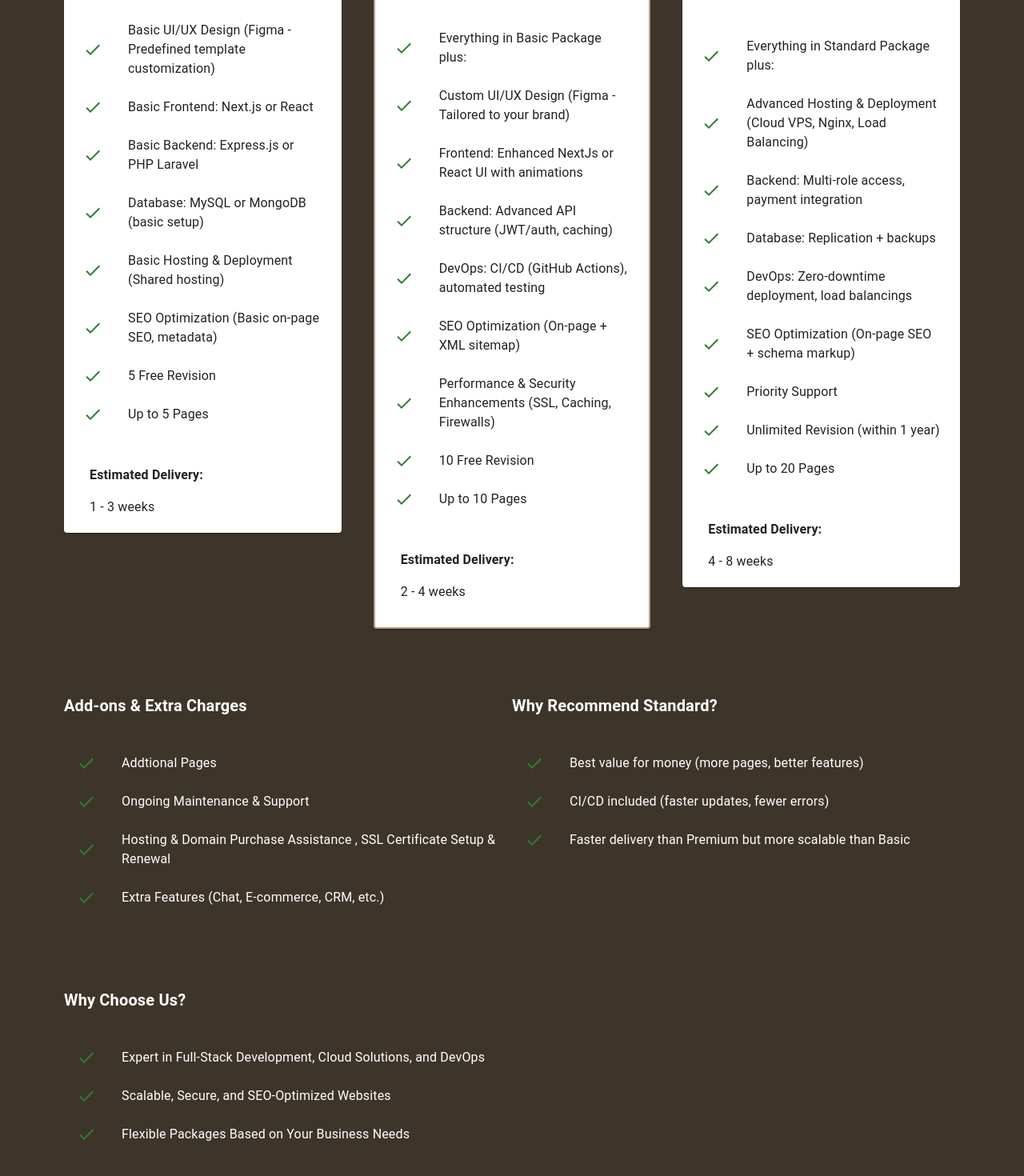
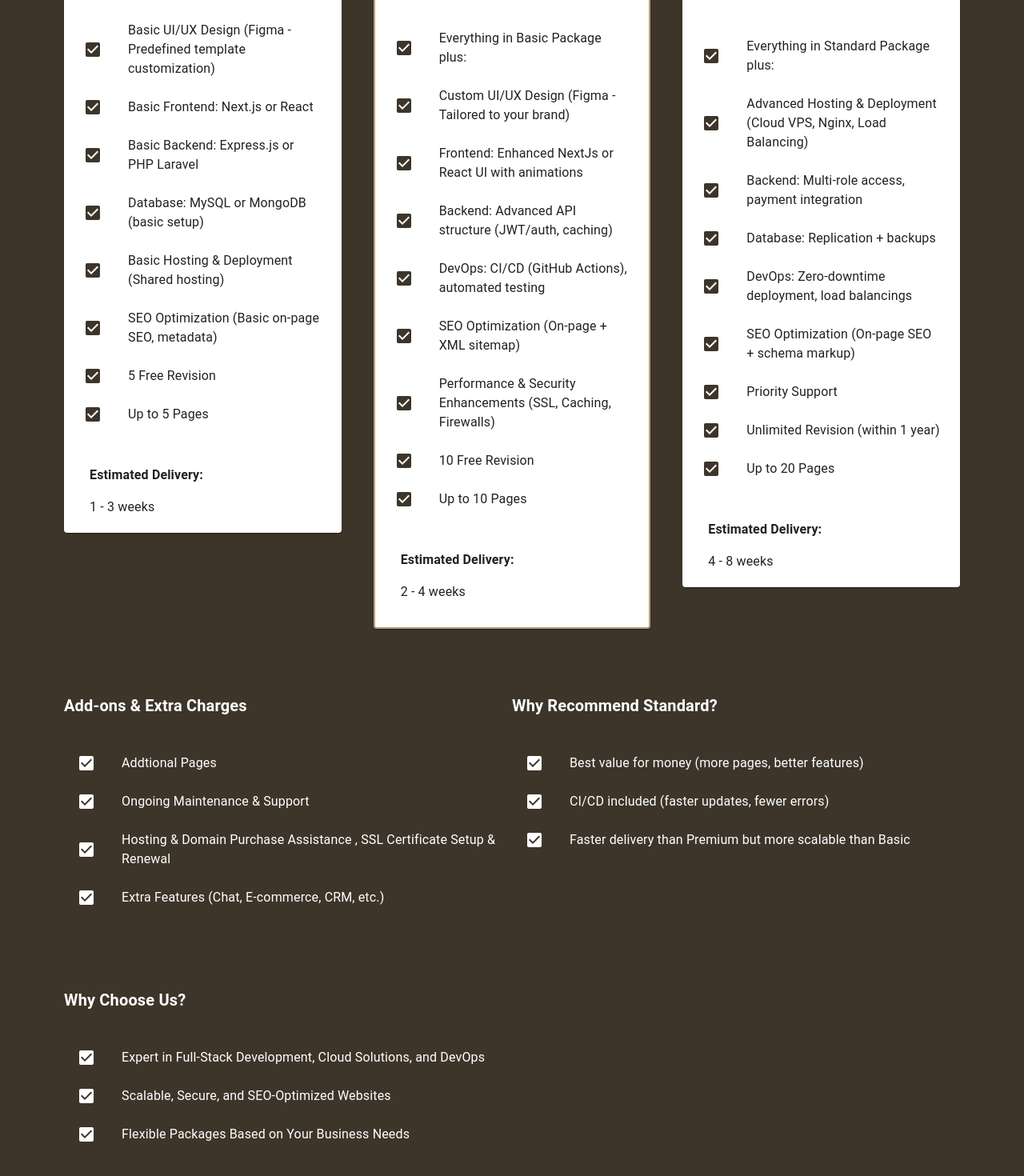
Before and after one commit to htooanttko/portfolio, a React (Vite) app: page / in a window 1280 px wide. Shown: the part 3000-4470 px from the top of the page at 80% size. Built offline with nearby package versions, Linux system fonts and the light colour scheme.

Commit message:
fix: icons

```diff
--- a/src/components/common/AdditionalServices.common.jsx
+++ b/src/components/common/AdditionalServices.common.jsx
@@ -8,6 +8,7 @@ import {
   Typography,
 } from "@mui/material";
 import React from "react";
+import CheckBoxIcon from "@mui/icons-material/CheckBox";
 import CheckIcon from "@mui/icons-material/Check";
 import CloseIcon from "@mui/icons-material/Close";
 
@@ -29,13 +30,13 @@ function AdditionalServices() {
       <List>
         <ListItem>
           <ListItemIcon>
-            <CheckIcon color="success" />
+            <CheckBoxIcon color="text" />
           </ListItemIcon>
           <ListItemText sx={{ color: "text.main" }} primary="Addtional Pages" />
         </ListItem>
         <ListItem>
           <ListItemIcon>
-            <CheckIcon color="success" />
+            <CheckBoxIcon color="text" />
           </ListItemIcon>
           <ListItemText
             sx={{ color: "text.main" }}
@@ -44,7 +45,7 @@ function AdditionalServices() {
         </ListItem>
         <ListItem>
           <ListItemIcon>
-            <CheckIcon color="success" />
+            <CheckBoxIcon color="text" />
           </ListItemIcon>
           <ListItemText
             sx={{ color: "text.main" }}
@@ -53,7 +54,7 @@ function AdditionalServices() {
         </ListItem>
         <ListItem>
           <ListItemIcon>
-            <CheckIcon color="success" />
+            <CheckBoxIcon color="text" />
           </ListItemIcon>
           <ListItemText
             sx={{ color: "text.main" }}
--- a/src/components/common/BasicPlanComponent.common.jsx
+++ b/src/components/common/BasicPlanComponent.common.jsx
@@ -9,6 +9,7 @@ import {
   Typography,
 } from "@mui/material";
 import React from "react";
+import CheckBoxIcon from "@mui/icons-material/CheckBox";
 import CheckIcon from "@mui/icons-material/Check";
 import CloseIcon from "@mui/icons-material/Close";
 import DiamondIcon from "@mui/icons-material/Diamond";
@@ -54,49 +55,49 @@ function BasicPlanComponent({ handleScroll, refs: { contactRef } }) {
         <List>
           <ListItem>
             <ListItemIcon>
-              <CheckIcon color="success" />
+              <CheckBoxIcon color="primary" />
             </ListItemIcon>
             <ListItemText primary="Basic UI/UX Design (Figma - Predefined template customization)" />
           </ListItem>
           <ListItem>
             <ListItemIcon>
-              <CheckIcon color="success" />
+              <CheckBoxIcon color="primary" />
             </ListItemIcon>
             <ListItemText primary="Basic Frontend: Next.js or React" />
           </ListItem>
           <ListItem>
             <ListItemIcon>
-              <CheckIcon color="success" />
+              <CheckBoxIcon color="primary" />
             </ListItemIcon>
             <ListItemText primary="Basic Backend: Express.js or PHP Laravel" />
           </ListItem>
           <ListItem>
             <ListItemIcon>
-              <CheckIcon color="success" />
+              <CheckBoxIcon color="primary" />
             </ListItemIcon>
             <ListItemText primary="Database: MySQL or MongoDB (basic setup)" />
           </ListItem>
           <ListItem>
             <ListItemIcon>
-              <CheckIcon color="success" />
+              <CheckBoxIcon color="primary" />
             </ListItemIcon>
             <ListItemText primary="Basic Hosting & Deployment (Shared hosting)" />
           </ListItem>
           <ListItem>
             <ListItemIcon>
-              <CheckIcon color="success" />
+              <CheckBoxIcon color="primary" />
             </ListItemIcon>
             <ListItemText primary="SEO Optimization (Basic on-page SEO, metadata)" />
           </ListItem>
           <ListItem>
             <ListItemIcon>
-              <CheckIcon color="success" />
+              <CheckBoxIcon color="primary" />
             </ListItemIcon>
             <ListItemText primary="5 Free Revision" />
           </ListItem>
           <ListItem>
             <ListItemIcon>
-              <CheckIcon color="success" />
+              <CheckBoxIcon color="primary" />
             </ListItemIcon>
             <ListItemText primary="Up to 5 Pages" />
           </ListItem>
--- a/src/components/common/PremiumComponent.common.jsx
+++ b/src/components/common/PremiumComponent.common.jsx
@@ -9,6 +9,7 @@ import {
   Stack,
   Typography,
 } from "@mui/material";
+import CheckBoxIcon from "@mui/icons-material/CheckBox";
 import CheckIcon from "@mui/icons-material/Check";
 import CloseIcon from "@mui/icons-material/Close";
 import DiamondIcon from "@mui/icons-material/Diamond";
@@ -54,55 +55,55 @@ function PremiumComponent({ handleScroll, refs: { contactRef } }) {
         <List>
           <ListItem>
             <ListItemIcon>
-              <CheckIcon color="success" />
+              <CheckBoxIcon color="primary" />
             </ListItemIcon>
             <ListItemText primary="Everything in Standard Package plus:" />
           </ListItem>
           <ListItem>
             <ListItemIcon>
-              <CheckIcon color="success" />
+              <CheckBoxIcon color="primary" />
             </ListItemIcon>
             <ListItemText primary="Advanced Hosting & Deployment (Cloud VPS, Nginx, Load Balancing)" />
           </ListItem>
           <ListItem>
             <ListItemIcon>
-              <CheckIcon color="success" />
+              <CheckBoxIcon color="primary" />
             </ListItemIcon>
             <ListItemText primary="Backend: Multi-role access, payment integration" />
           </ListItem>
           <ListItem>
             <ListItemIcon>
-              <CheckIcon color="success" />
+              <CheckBoxIcon color="primary" />
             </ListItemIcon>
             <ListItemText primary="Database: Replication + backups" />
           </ListItem>
           <ListItem>
             <ListItemIcon>
-              <CheckIcon color="success" />
+              <CheckBoxIcon color="primary" />
             </ListItemIcon>
             <ListItemText primary="DevOps: Zero-downtime deployment, load balancings" />
           </ListItem>
           <ListItem>
             <ListItemIcon>
-              <CheckIcon color="success" />
+              <CheckBoxIcon color="primary" />
             </ListItemIcon>
             <ListItemText primary="SEO Optimization (On-page SEO + schema markup)" />
           </ListItem>
           <ListItem>
             <ListItemIcon>
-              <CheckIcon color="success" />
+              <CheckBoxIcon color="primary" />
             </ListItemIcon>
             <ListItemText primary="Priority Support" />
           </ListItem>
           <ListItem>
             <ListItemIcon>
-              <CheckIcon color="success" />
+              <CheckBoxIcon color="primary" />
             </ListItemIcon>
             <ListItemText primary="Unlimited Revision (within 1 year)" />
           </ListItem>
           <ListItem>
             <ListItemIcon>
-              <CheckIcon color="success" />
+              <CheckBoxIcon color="primary" />
             </ListItemIcon>
             <ListItemText primary="Up to 20 Pages" />
           </ListItem>
--- a/src/components/common/StandardComponent.common.jsx
+++ b/src/components/common/StandardComponent.common.jsx
@@ -9,6 +9,7 @@ import {
   Typography,
 } from "@mui/material";
 import React from "react";
+import CheckBoxIcon from "@mui/icons-material/CheckBox";
 import CheckIcon from "@mui/icons-material/Check";
 import CloseIcon from "@mui/icons-material/Close";
 import DiamondIcon from "@mui/icons-material/Diamond";
@@ -69,55 +70,55 @@ function StandardComponent({ handleScroll, refs: { contactRef } }) {
         <List>
           <ListItem>
             <ListItemIcon>
-              <CheckIcon color="success" />
+              <CheckBoxIcon color="primary" />
             </ListItemIcon>
             <ListItemText primary="Everything in Basic Package plus:" />
           </ListItem>
           <ListItem>
             <ListItemIcon>
-              <CheckIcon color="success" />
+              <CheckBoxIcon color="primary" />
             </ListItemIcon>
             <ListItemText primary="Custom UI/UX Design (Figma - Tailored to your brand)" />
           </ListItem>
           <ListItem>
             <ListItemIcon>
-              <CheckIcon color="success" />
+              <CheckBoxIcon color="primary" />
             </ListItemIcon>
             <ListItemText primary="Frontend: Enhanced NextJs or React UI with animations" />
           </ListItem>
           <ListItem>
             <ListItemIcon>
-              <CheckIcon color="success" />
+              <CheckBoxIcon color="primary" />
             </ListItemIcon>
             <ListItemText primary="Backend: Advanced API structure (JWT/auth, caching)" />
           </ListItem>
           <ListItem>
             <ListItemIcon>
-              <CheckIcon color="success" />
+              <CheckBoxIcon color="primary" />
             </ListItemIcon>
             <ListItemText primary="DevOps: CI/CD (GitHub Actions), automated testing" />
           </ListItem>
           <ListItem>
             <ListItemIcon>
-              <CheckIcon color="success" />
+              <CheckBoxIcon color="primary" />
             </ListItemIcon>
             <ListItemText primary="SEO Optimization (On-page + XML sitemap)" />
           </ListItem>
           <ListItem>
             <ListItemIcon>
-              <CheckIcon color="success" />
+              <CheckBoxIcon color="primary" />
             </ListItemIcon>
             <ListItemText primary="Performance & Security Enhancements (SSL, Caching, Firewalls)" />
           </ListItem>
           <ListItem>
             <ListItemIcon>
-              <CheckIcon color="success" />
+              <CheckBoxIcon color="primary" />
             </ListItemIcon>
             <ListItemText primary="10 Free Revision" />
           </ListItem>
           <ListItem>
             <ListItemIcon>
-              <CheckIcon color="success" />
+              <CheckBoxIcon color="primary" />
             </ListItemIcon>
             <ListItemText primary="Up to 10 Pages" />
           </ListItem>
--- a/src/components/common/WhyChooseUs.common.jsx
+++ b/src/components/common/WhyChooseUs.common.jsx
@@ -8,6 +8,7 @@ import {
   Typography,
 } from "@mui/material";
 import React from "react";
+import CheckBoxIcon from "@mui/icons-material/CheckBox";
 import CheckIcon from "@mui/icons-material/Check";
 import CloseIcon from "@mui/icons-material/Close";
 
@@ -29,7 +30,7 @@ function WhyChooseUs() {
       <List>
         <ListItem>
           <ListItemIcon>
-            <CheckIcon color="success" />
+            <CheckBoxIcon color="text" />
           </ListItemIcon>
           <ListItemText
             sx={{ color: "text.main" }}
@@ -38,7 +39,7 @@ function WhyChooseUs() {
         </ListItem>
         <ListItem>
           <ListItemIcon>
-            <CheckIcon color="success" />
+            <CheckBoxIcon color="text" />
           </ListItemIcon>
           <ListItemText
             sx={{ color: "text.main" }}
@@ -47,7 +48,7 @@ function WhyChooseUs() {
         </ListItem>
         <ListItem>
           <ListItemIcon>
-            <CheckIcon color="success" />
+            <CheckBoxIcon color="text" />
           </ListItemIcon>
           <ListItemText
             sx={{ color: "text.main" }}
--- a/src/components/common/WhyRecommend.common.jsx
+++ b/src/components/common/WhyRecommend.common.jsx
@@ -8,6 +8,7 @@ import {
   Typography,
 } from "@mui/material";
 import React from "react";
+import CheckBoxIcon from "@mui/icons-material/CheckBox";
 import CheckIcon from "@mui/icons-material/Check";
 import CloseIcon from "@mui/icons-material/Close";
 
@@ -28,7 +29,7 @@ function WhyRecommend() {
       <List>
         <ListItem>
           <ListItemIcon>
-            <CheckIcon color="success" />
+            <CheckBoxIcon color="text" />
           </ListItemIcon>
           <ListItemText
             sx={{ color: "text.main" }}
@@ -37,7 +38,7 @@ function WhyRecommend() {
         </ListItem>
         <ListItem>
           <ListItemIcon>
-            <CheckIcon color="success" />
+            <CheckBoxIcon color="text" />
           </ListItemIcon>
           <ListItemText
             sx={{ color: "text.main" }}
@@ -46,7 +47,7 @@ function WhyRecommend() {
         </ListItem>
         <ListItem>
           <ListItemIcon>
-            <CheckIcon color="success" />
+            <CheckBoxIcon color="text" />
           </ListItemIcon>
           <ListItemText
             sx={{ color: "text.main" }}
```
